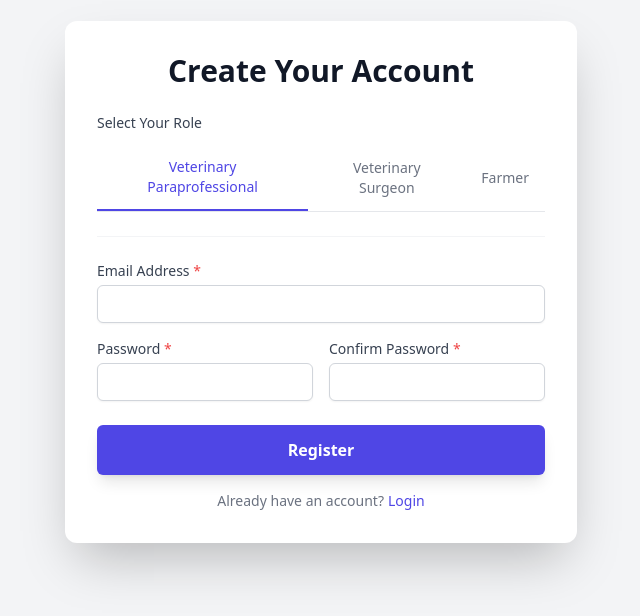
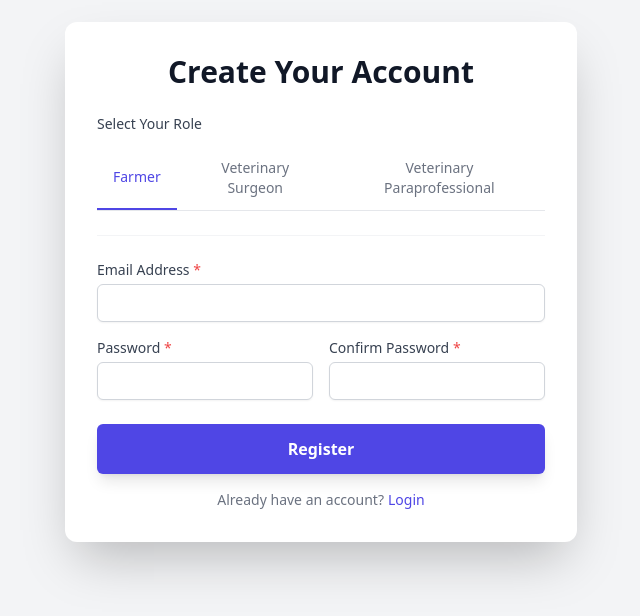
Before and after one commit to WayneCarlG/meet-a-vet, a React (Create React App) app in the folder frontend/: page /register in a window 1280 px wide. Shown: the part 118-734 px from the top of the page, without its empty margins (319-959 px from the left). Built offline with nearby package versions, Linux system fonts and the light colour scheme.

Commit message:
order of tabs on signup form changed

```diff
--- a/frontend/src/components/RegisterForm.jsx
+++ b/frontend/src/components/RegisterForm.jsx
@@ -2,16 +2,16 @@ import React, { useState } from 'react';
 
 const SignUpForm = () => {
   const roles = [
+    { value: 'farmer', label: 'Farmer' },
+    { value: 'surgeon', label: 'Veterinary Surgeon' },
     { value: 'paraprofessional', label: 'Veterinary Paraprofessional' },
-    { value: 'surgeon', label: 'Veterinary Surgeon' },
-    { value: 'farmer', label: 'Farmer' },
   ];
 
   const [formData, setFormData] = useState({
     email: '',
     password: '',
     confirmPassword: '',
-    role: roles[0].value, // Default to the first role
+    role: roles[0].value, // Default to the first role: Farmer
     licenseNumber: '',
     licenseExpiry: '',
   });
@@ -30,6 +30,7 @@ const SignUpForm = () => {
     setFormData(prev => ({
       ...prev,
       role: newRole,
+      // Clear license fields if switching away from Surgeon
       licenseNumber: newRole === 'surgeon' ? prev.licenseNumber : '',
       licenseExpiry: newRole === 'surgeon' ? prev.licenseExpiry : '',
     }));
@@ -76,7 +77,6 @@ const SignUpForm = () => {
   );
 
   const handleLoginClick = (e) => {
-      // Prevent default hash navigation if the link is a real button/route component
       e.preventDefault();
       alert("Navigating to Login...");
   };
@@ -165,12 +165,11 @@ const SignUpForm = () => {
           </div>
         </form>
 
-        {/* Added Login Link - FIX APPLIED HERE */}
+        {/* Login Link */}
         <div className="mt-4 text-center">
           <p className="text-sm text-gray-500">
             Already have an account?
             <a
-              // FIX: Used a valid looking path instead of '#'
               href="/login"
               onClick={handleLoginClick}
               className="font-medium text-indigo-600 hover:text-indigo-700 ml-1"
```
